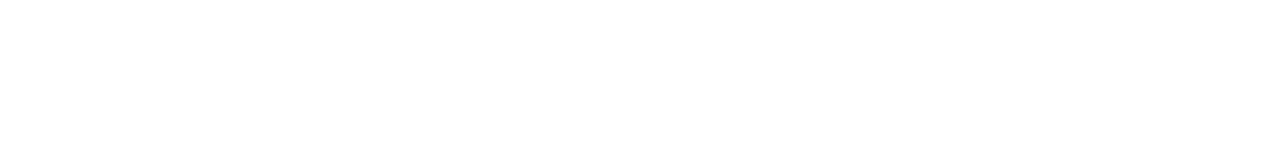
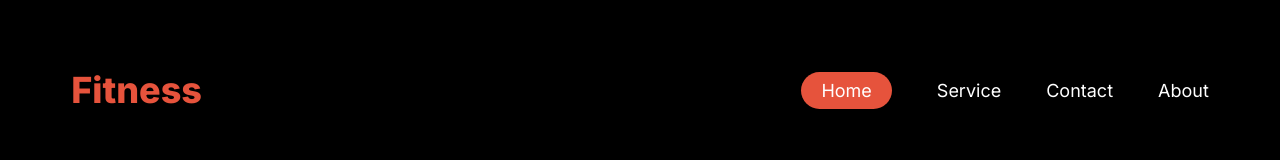
Before and after one commit to joynul24/Fitness-Website, a plain HTML site: page index.html in a window 1280 px wide. Drawn offline with Linux system fonts and the light colour scheme.

Commit message:
added navber section

```diff
--- a/index.html
+++ b/index.html
@@ -6,12 +6,18 @@
     <title>Fitness Website</title>
     <link rel="stylesheet" href="styles/style.css">
 </head>
-<body>
+<body class="font-inter body-color">
     <!-- header part start -->
     <header>
         <!-- navber section -->
          <nav class="navber">
-
+            <h3 class="nav-title color-primary">Fitness</h3>
+            <div class="nab-options">
+                <p><span class="nav-home">Home</span></p>
+                <p>Service</p>
+                <p>Contact</p>
+                <p>About</p>
+            </div>
          </nav>
          <!-- Banner section -->
           <div class="banner"></div>
--- a/styles/style.css
+++ b/styles/style.css
@@ -0,0 +1,46 @@
+@import url('https://fonts.googleapis.com/css2?family=Inter:ital,opsz,wght@0,14..32,100..900;1,14..32,100..900&display=swap');
+
+/* shared styles */
+
+.font-inter {
+    font-family: "Inter", sans-serif;
+}
+
+.body-color {
+    background-color: #000000;
+    color: #fff;
+}
+
+.color-primary{
+    color: #E6533C;
+}
+
+
+/* navber related styles */
+.navber {
+    display: flex;
+    justify-content: space-between;
+    align-items: center;
+    max-width: 90%;
+    margin: 2rem auto;
+}
+
+.navber .nav-title {
+    font-size: 2.25rem;
+    font-weight: 800;
+}
+
+.nab-options {
+    display: flex;
+    gap: 45px;
+    cursor: pointer;
+    font-size: 1.125rem;
+    font-weight: 400;
+}
+
+.nav-home {
+    background-color: #E6533C;
+    padding: 8px 20px;
+    border-radius: 46px;
+    color: #fff;
+}
```
